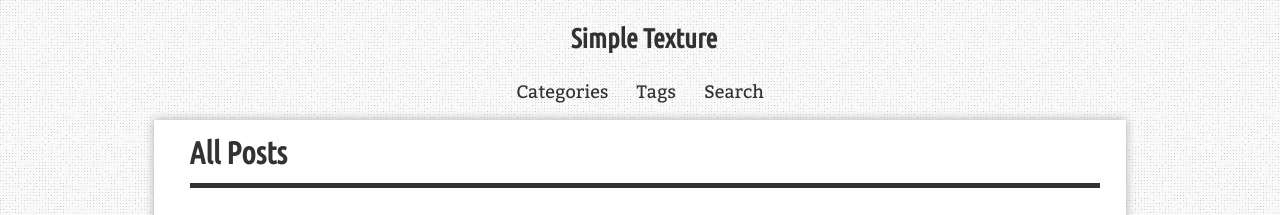
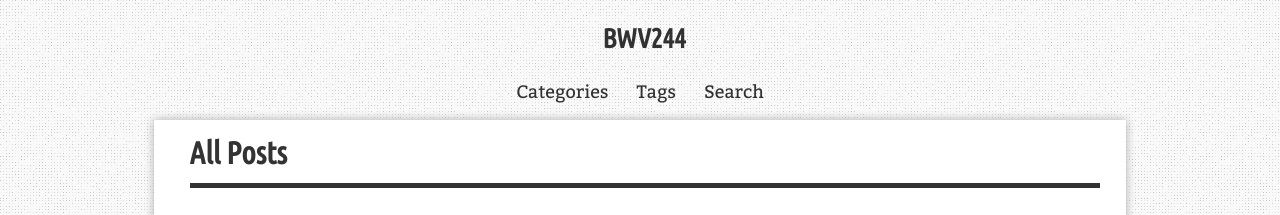
Before and after one commit to BWV244/BWV244.github.io, a Jekyll site: the page built from blog/index.html, in a window 1280 px wide. Shown: the top 215 px of the page. Built offline with Jekyll 4.4.1, drawn with Linux system fonts in a browser that asks for light colours; comment, search, counter and statistics services are not loaded.

Commit message:
Update _config.yml

```diff
--- a/_config.yml
+++ b/_config.yml
@@ -23,8 +23,8 @@ sass:
 # Site Data
 url: # the base hostname & protocol for your site, e.g. http://example.com
 baseurl: # the subpath of your site, e.g. /blog
-title: Simple Texture
-description: "A gem-based responsive simple texture styled Jekyll theme."
+title: BWV244
+description: "It's a Bamum and Balley world."
 keywords: 'jekyll,theme,gem-based,blog'
 author:
   name:
```
